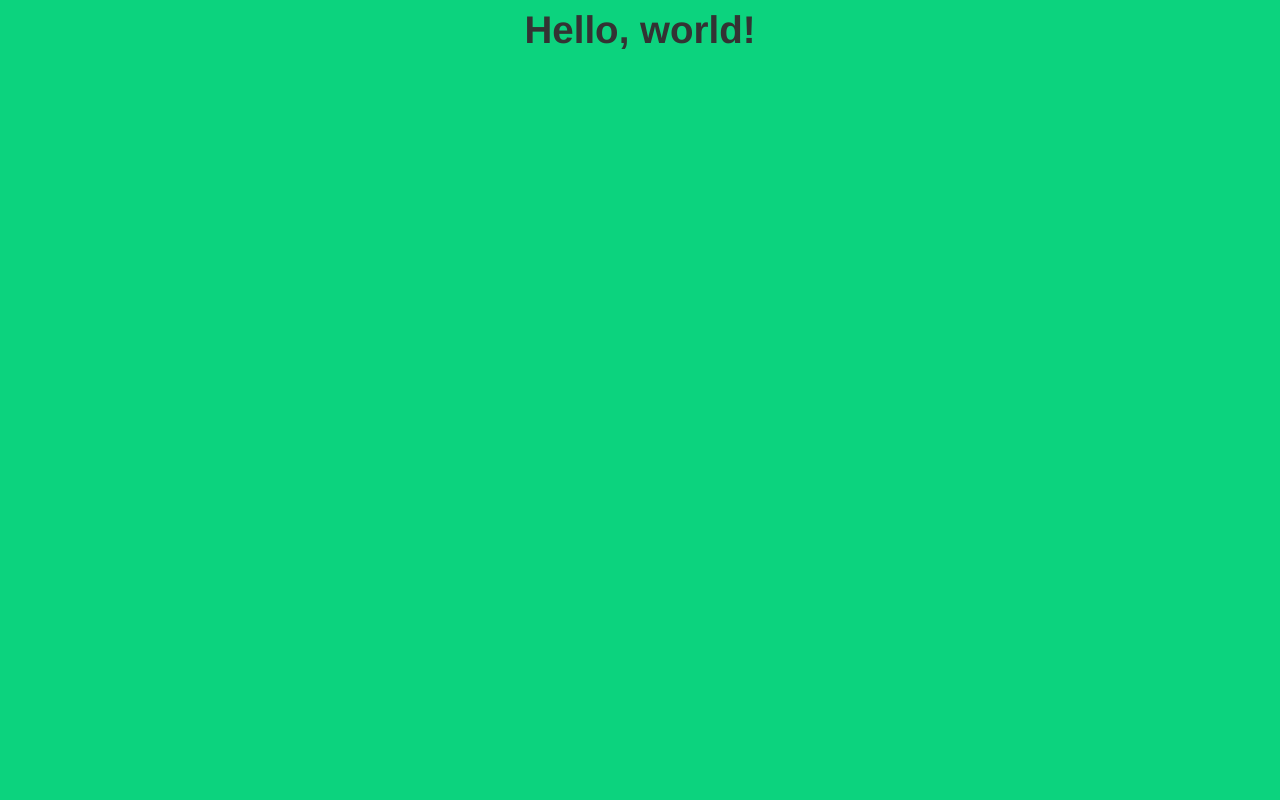
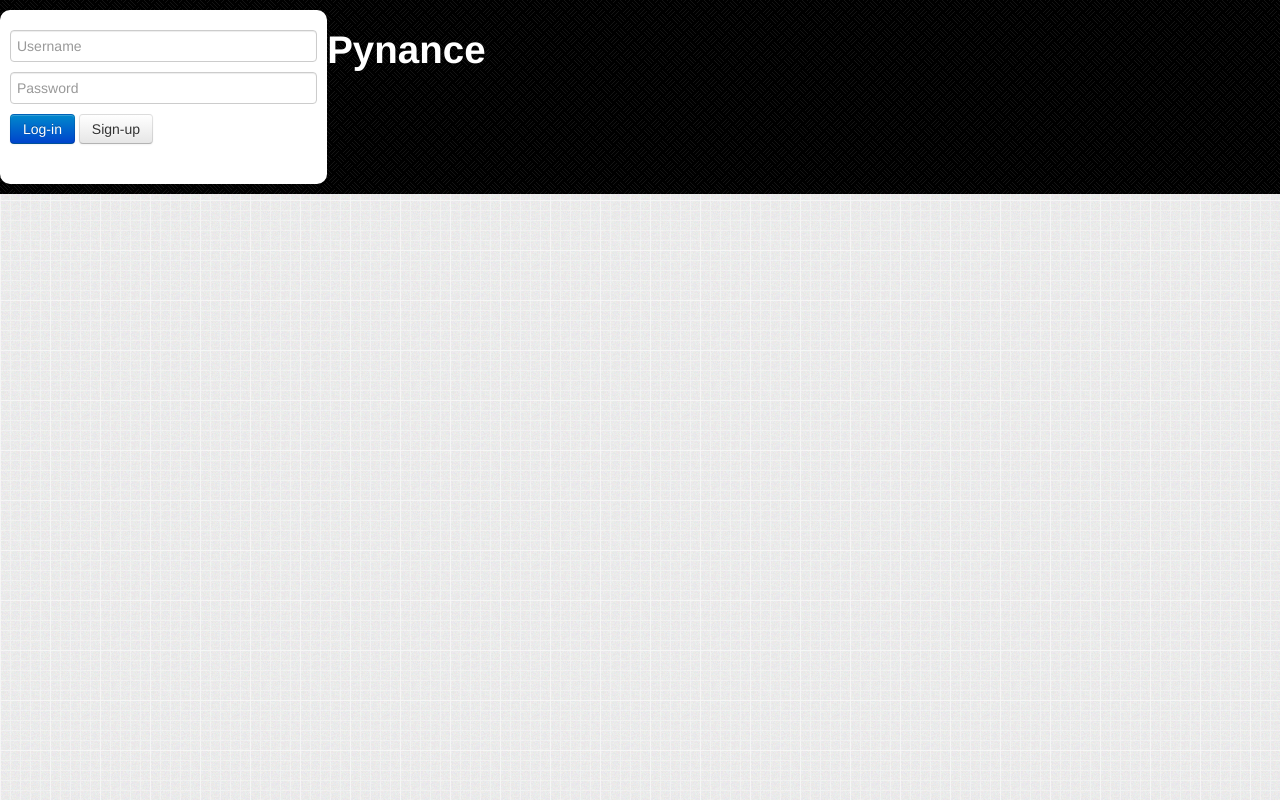
Before and after one commit to skytreader/pynance, a plain HTML site: page view_mockups/index.html in a window 1280 px wide. Drawn offline with Linux system fonts and the light colour scheme.

Commit message:
Rough concept for landing/log-in page.

```diff
--- a/view_mockups/css/pynance.css
+++ b/view_mockups/css/pynance.css
@@ -4,10 +4,34 @@
 }
 
 body{
-    background-color: #0cd37e;
+    /**background-color: #0cd37e;*/
+    background-image: url("../images/noisy_grid/noisy_grid.png");
 }
 
 div.login_matter{
     margin: 0px 35%;
     text-align: center;
 }
+
+div.head_box{
+    background-color: #000;
+    background-image: url("../images/simple_dashed/simple_dashed.png");
+    width: 100%;
+    position: absolute;
+}
+
+div.login_box{
+    background-color: #fff;
+    margin: 10px 0px;
+    border-radius: 10px;
+    padding: 20px 10px;
+    width: 24%;
+    float: left;
+    position: relative;
+}
+
+div.ads_box{
+    color: #fff;
+    padding: 20px 10px;
+    position: relative;
+}
--- a/view_mockups/index.html
+++ b/view_mockups/index.html
@@ -7,8 +7,18 @@
         <link href="css/pynance.css" rel="stylesheet" media="screen">
     </head>
     <body>
-        <div class="login_matter">
-            <h1>Hello, world!</h1>
+        <div class="head_box">
+            <div class="login_box">
+                <form>
+                    <input type="text" placeholder="Username" style="width: 100%; box-sizing: border-box; height: 32px;"><br>
+                    <input type="password" placeholder="Password" style="width: 100%; box-sizing: border-box; height: 32px;"><br>
+                    <input type="submit" value="Log-in" class="btn btn-primary">
+                    <input type="button"value="Sign-up" class="btn">
+                </form>
+            </div>
+            <div class="ads_box">
+                <h1>Pynance</h1>
+            </div>
         </div>
     </body>
 </html>
```
Also changed, not shown: view_mockups/images/noisy_grid/noisy_grid.png (added), view_mockups/images/noisy_grid/noisy_grid_@2X.png (added), view_mockups/images/noisy_grid/readme.txt (added), view_mockups/images/simple_dashed/readme.txt (added), view_mockups/images/simple_dashed/simple_dashed.png (added), view_mockups/images/simple_dashed/simple_dashed_@2X.png (added), 4 other files.
